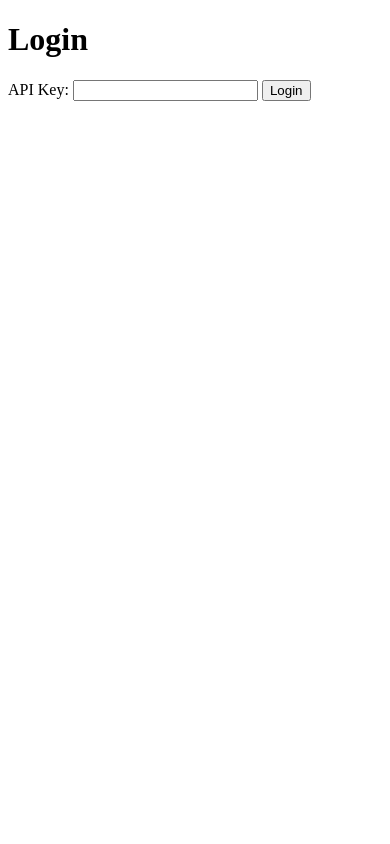
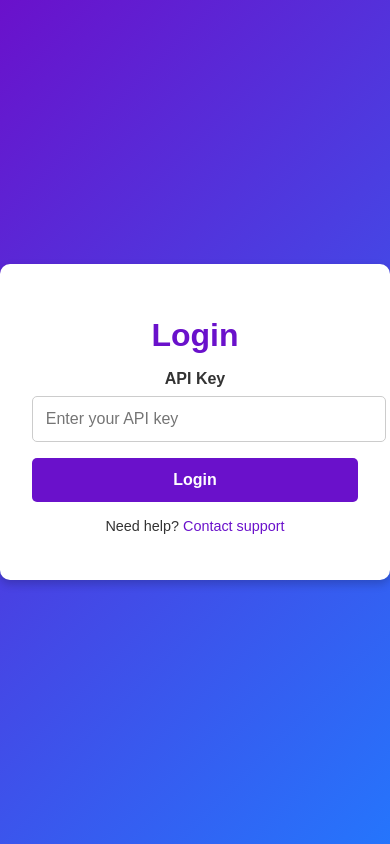
Before and after one commit to Cremattsd/goose-maverick, a Flask app: page / in a window 390 px wide. Run offline with Flask 3, Linux system fonts and the light colour scheme.

Commit message:
Update login.html
Features of the Update:
Modern Design:

Background with a gradient for a professional look.
Rounded corners and subtle shadows for a polished UI.
Responsiveness:

The login container is centered and adapts to different screen sizes.
Improved Accessibility:

Labels are bold and positioned above the inputs for clarity.
Button has clear hover feedback.
Help Link:

A link is provided for additional help, making it more user-friendly.

```diff
--- a/templates/login.html
+++ b/templates/login.html
@@ -4,13 +4,82 @@
     <meta charset="UTF-8">
     <meta name="viewport" content="width=device-width, initial-scale=1.0">
     <title>Login</title>
+    <style>
+        body {
+            font-family: Arial, sans-serif;
+            background: linear-gradient(135deg, #6a11cb, #2575fc);
+            color: #fff;
+            margin: 0;
+            display: flex;
+            justify-content: center;
+            align-items: center;
+            height: 100vh;
+        }
+        .login-container {
+            background: #ffffff;
+            color: #333;
+            padding: 2rem;
+            border-radius: 10px;
+            box-shadow: 0 4px 10px rgba(0, 0, 0, 0.2);
+            width: 100%;
+            max-width: 400px;
+            text-align: center;
+        }
+        .login-container h1 {
+            font-size: 2rem;
+            margin-bottom: 1rem;
+            color: #6a11cb;
+        }
+        .login-container label {
+            font-weight: bold;
+            display: block;
+            margin: 1rem 0 0.5rem;
+        }
+        .login-container input {
+            width: 100%;
+            padding: 0.8rem;
+            margin-bottom: 1rem;
+            border: 1px solid #ccc;
+            border-radius: 5px;
+            font-size: 1rem;
+        }
+        .login-container button {
+            width: 100%;
+            padding: 0.8rem;
+            background: #6a11cb;
+            border: none;
+            border-radius: 5px;
+            font-size: 1rem;
+            font-weight: bold;
+            color: white;
+            cursor: pointer;
+            transition: background 0.3s;
+        }
+        .login-container button:hover {
+            background: #2575fc;
+        }
+        .login-container p {
+            margin-top: 1rem;
+            font-size: 0.9rem;
+        }
+        .login-container a {
+            color: #6a11cb;
+            text-decoration: none;
+        }
+        .login-container a:hover {
+            text-decoration: underline;
+        }
+    </style>
 </head>
 <body>
-    <h1>Login</h1>
-    <form action="/login" method="POST">
-        <label for="api_key">API Key:</label>
-        <input type="text" id="api_key" name="api_key" required>
-        <button type="submit">Login</button>
-    </form>
+    <div class="login-container">
+        <h1>Login</h1>
+        <form action="/login" method="POST">
+            <label for="api_key">API Key</label>
+            <input type="text" id="api_key" name="api_key" placeholder="Enter your API key" required>
+            <button type="submit">Login</button>
+        </form>
+        <p>Need help? <a href="/help">Contact support</a></p>
+    </div>
 </body>
 </html>
```
